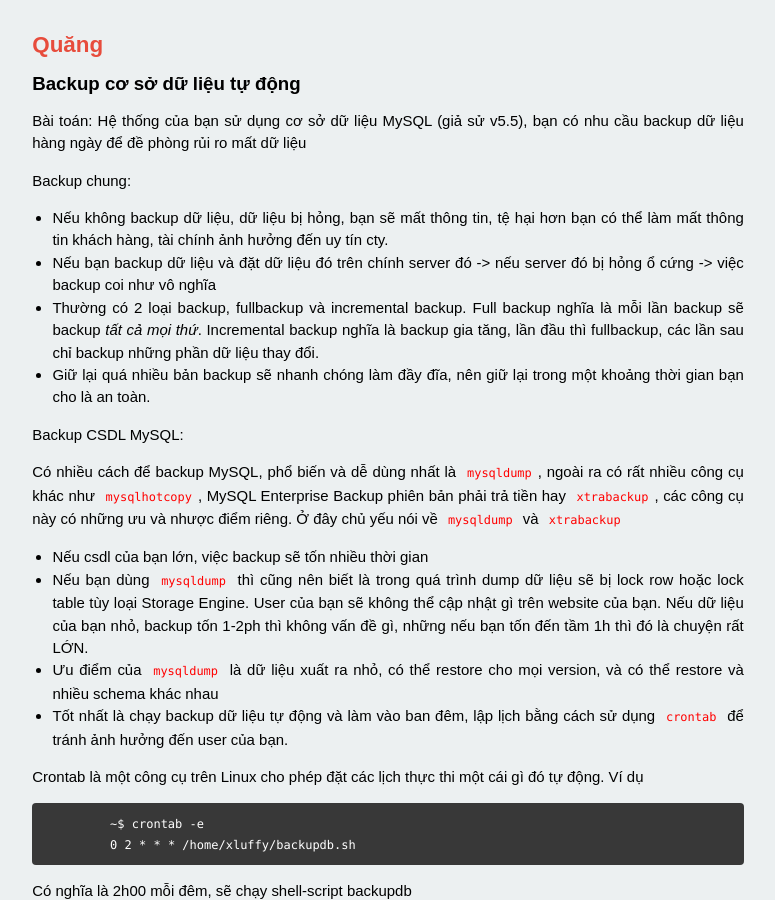
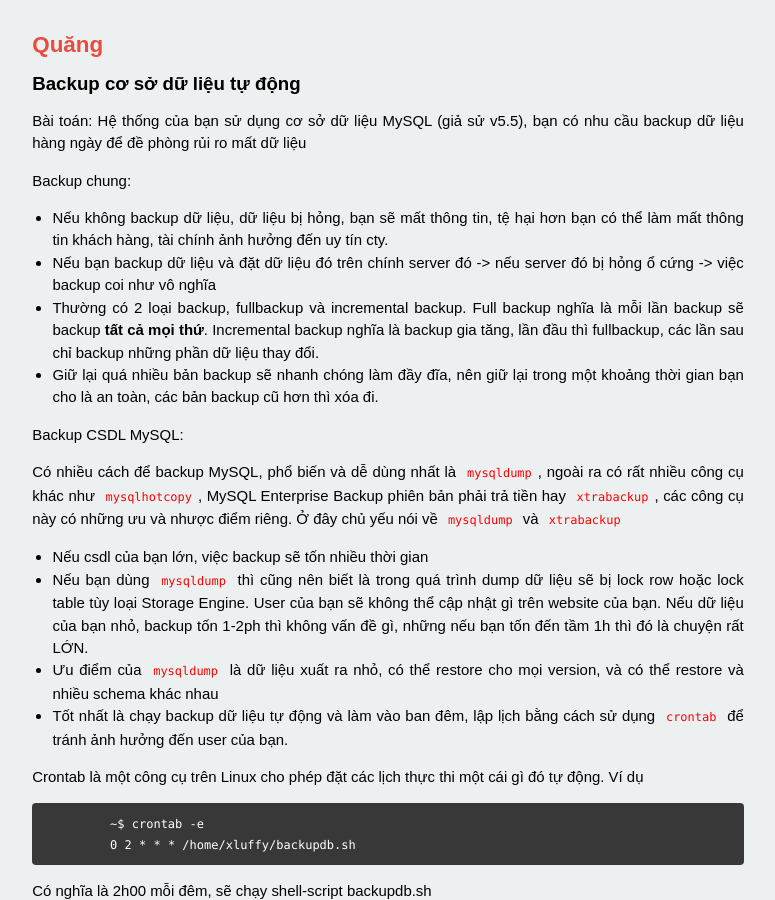
Before and after one commit to gitter-badger/xluffy.github.io, a Jekyll site: the page built from _posts/2014-09-26-shell-backup-db.md, in a window 1280 px wide and 900 px high. Shown: the whole window, without its empty margins (252-1027 px from the left). Built offline with Jekyll 4.4.1, drawn with Linux system fonts in a browser that asks for light colours; Markdown is read by kramdown in place of the engine named in the settings.

Commit message:
fix một vài lỗi chính tả

````diff
--- a/_posts/2014-09-26-shell-backup-db.md
+++ b/_posts/2014-09-26-shell-backup-db.md
@@ -16,11 +16,11 @@ bạn có thể làm mất thông tin khách hàng, tài chính ảnh hưởng
 * Nếu bạn backup dữ liệu và đặt dữ liệu đó trên chính server đó -> nếu server
 đó bị hỏng ổ cứng -> việc backup coi như vô nghĩa
 * Thường có 2 loại backup, fullbackup và incremental backup. Full backup nghĩa
-là mỗi lần backup sẽ backup *tất cả mọi thứ*. Incremental backup nghĩa là backup
+là mỗi lần backup sẽ backup **tất cả mọi thứ**. Incremental backup nghĩa là backup
 gia tăng, lần đầu thì fullbackup, các lần sau chỉ backup những phần dữ liệu thay
 đổi.
 * Giữ lại quá nhiều bản backup sẽ nhanh chóng làm đầy đĩa, nên giữ lại trong một
-khoảng thời gian bạn cho là an toàn.
+khoảng thời gian bạn cho là an toàn, các bản backup cũ hơn thì xóa đi.
 
 Backup CSDL MySQL:
 
@@ -47,7 +47,7 @@ tự động. Ví dụ
 	0 2 * * * /home/xluffy/backupdb.sh
 ```
 
-Có nghĩa là 2h00 mỗi đêm, sẽ chạy shell-script backupdb
+Có nghĩa là 2h00 mỗi đêm, sẽ chạy shell-script backupdb.sh
 
 Đơn giản nhất và không phải quan tâm gì nhiều, bạn có thể chỉ cần đặt một crontab
 như dưới để backup cơ sở dữ liệu
````
